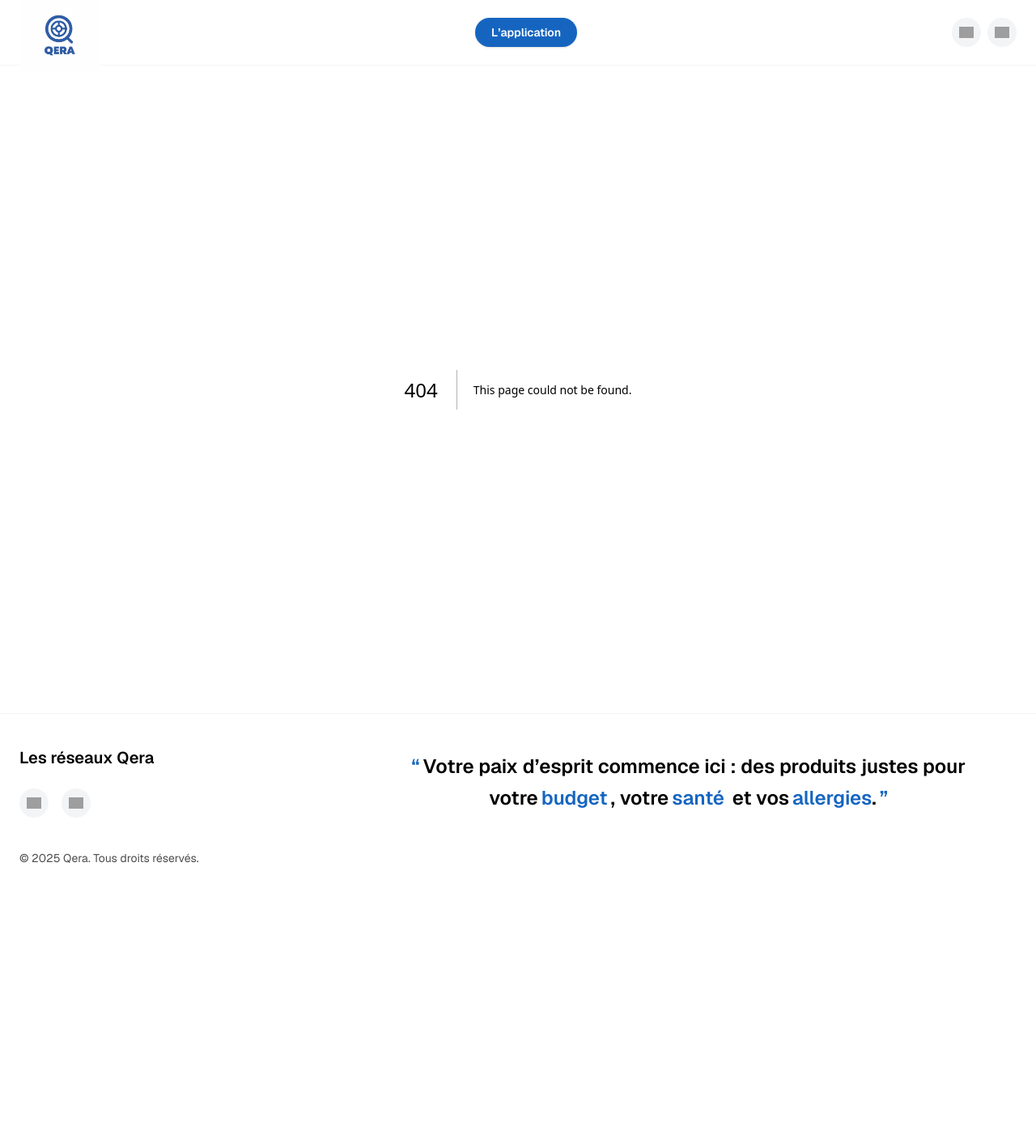
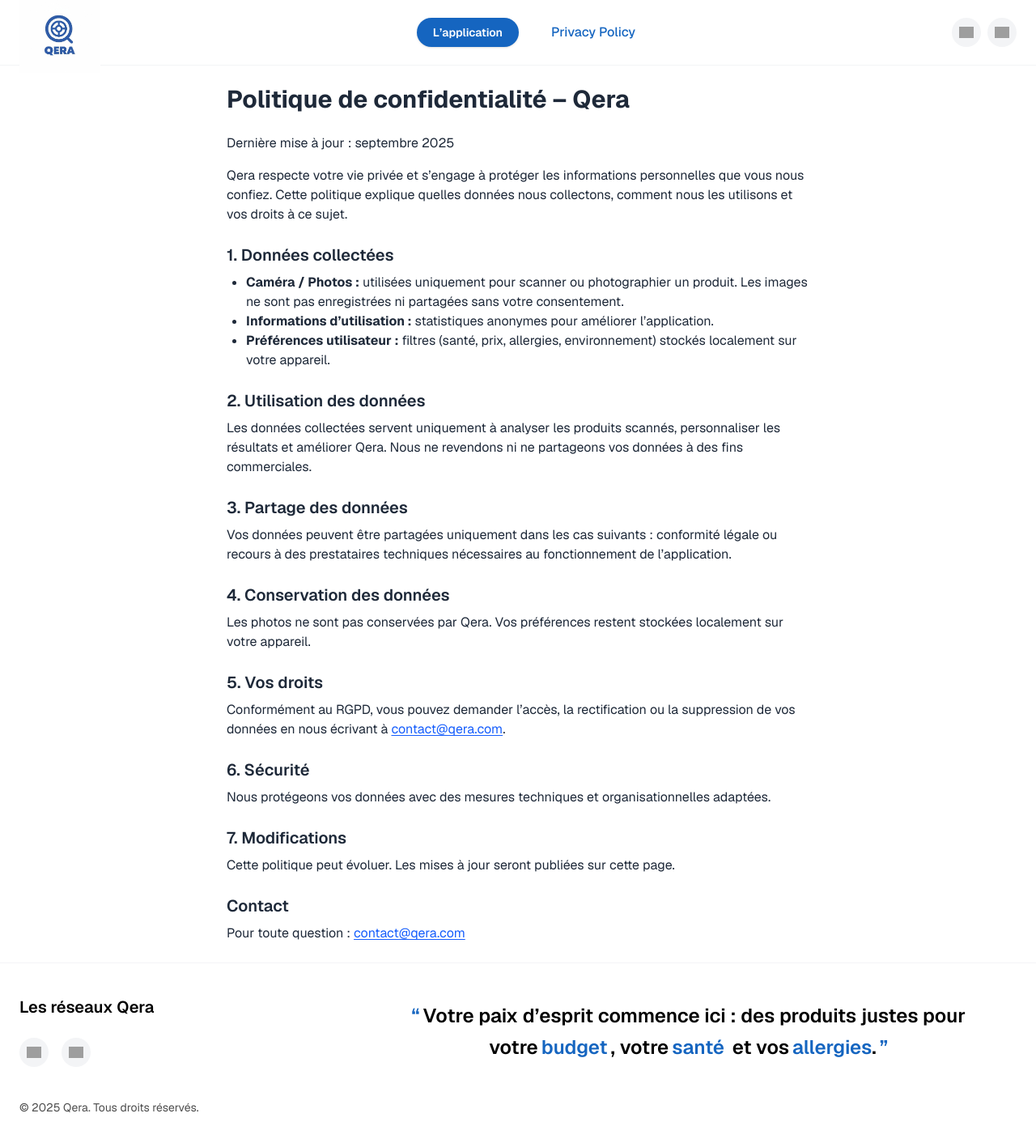
Before and after one commit to assia-briere/Qerapp, a Next.js app: page /politique-de-confidentialite in a window 1280 px wide. Before the commit this address had no page. Shown: the top 1412 px of the page at 81% size. Before the commit the page ends 1110 px from the top, so only its background shows below. Built offline with nearby package versions, Linux system fonts and the light colour scheme; grey boxes are pictures that could not be loaded.

Commit message:
Privacy Policy

```diff
--- /dev/null
+++ b/src/app/politique-de-confidentialite/page.tsx
@@ -0,0 +1,76 @@
+"use client";
+
+import React from "react";
+
+export default function PolitiqueConfidentialite() {
+  return (
+    <main className="max-w-3xl mx-auto p-6 text-gray-800">
+      <h1 className="text-3xl font-bold mb-6">Politique de confidentialité – Qera</h1>
+      <p className="mb-4">Dernière mise à jour : septembre 2025</p>
+
+      <p className="mb-4">
+        Qera respecte votre vie privée et s’engage à protéger les informations personnelles que vous nous confiez.
+        Cette politique explique quelles données nous collectons, comment nous les utilisons et vos droits à ce sujet.
+      </p>
+
+      <h2 className="text-xl font-semibold mt-6 mb-2">1. Données collectées</h2>
+      <ul className="list-disc ml-6 mb-4">
+        <li>
+          <strong>Caméra / Photos :</strong> utilisées uniquement pour scanner ou photographier un produit.
+          Les images ne sont pas enregistrées ni partagées sans votre consentement.
+        </li>
+        <li>
+          <strong>Informations d’utilisation :</strong> statistiques anonymes pour améliorer l’application.
+        </li>
+        <li>
+          <strong>Préférences utilisateur :</strong> filtres (santé, prix, allergies, environnement) stockés
+          localement sur votre appareil.
+        </li>
+      </ul>
+
+      <h2 className="text-xl font-semibold mt-6 mb-2">2. Utilisation des données</h2>
+      <p className="mb-4">
+        Les données collectées servent uniquement à analyser les produits scannés, personnaliser les résultats
+        et améliorer Qera. Nous ne revendons ni ne partageons vos données à des fins commerciales.
+      </p>
+
+      <h2 className="text-xl font-semibold mt-6 mb-2">3. Partage des données</h2>
+      <p className="mb-4">
+        Vos données peuvent être partagées uniquement dans les cas suivants : conformité légale ou recours à
+        des prestataires techniques nécessaires au fonctionnement de l’application.
+      </p>
+
+      <h2 className="text-xl font-semibold mt-6 mb-2">4. Conservation des données</h2>
+      <p className="mb-4">
+        Les photos ne sont pas conservées par Qera. Vos préférences restent stockées localement sur votre appareil.
+      </p>
+
+      <h2 className="text-xl font-semibold mt-6 mb-2">5. Vos droits</h2>
+      <p className="mb-4">
+        Conformément au RGPD, vous pouvez demander l’accès, la rectification ou la suppression de vos données en
+        nous écrivant à{" "}
+        <a href="mailto:contact@qera.com" className="text-blue-600 underline">
+          contact@qera.com
+        </a>.
+      </p>
+
+      <h2 className="text-xl font-semibold mt-6 mb-2">6. Sécurité</h2>
+      <p className="mb-4">
+        Nous protégeons vos données avec des mesures techniques et organisationnelles adaptées.
+      </p>
+
+      <h2 className="text-xl font-semibold mt-6 mb-2">7. Modifications</h2>
+      <p className="mb-4">
+        Cette politique peut évoluer. Les mises à jour seront publiées sur cette page.
+      </p>
+
+      <h2 className="text-xl font-semibold mt-6 mb-2">Contact</h2>
+      <p>
+        Pour toute question :{" "}
+        <a href="mailto:contact@qera.com" className="text-blue-600 underline">
+          contact@qera.com
+        </a>
+      </p>
+    </main>
+  );
+}
--- a/src/components/Header.tsx
+++ b/src/components/Header.tsx
@@ -10,8 +10,7 @@
   const pathname = usePathname();
 
   const isHome = pathname === "/";
-  const isBlogs = pathname.startsWith("/blogs");
-  const isTeam = pathname.startsWith("/equipe"); // ← adapte si ton chemin diffère
+  const isPolicy = pathname.startsWith("/politique-de-confidentialite");
 
   const baseLink =
     "text-base font-medium transition hover:text-[#1565c0] focus:outline-none focus:ring-2 focus:ring-offset-2 focus:ring-[#1565c0]";
@@ -42,22 +41,14 @@
             >
               L’application
             </Link>
-{/*
-            <Link
-              href="/blogs"
-              className={`${baseLink} ${isBlogs ? activeLink : ""}`}
-              aria-current={isBlogs ? "page" : undefined}
-            >
-              Qera blogs
-            </Link>
 
             <Link
-              href="/equipe"
-              className={`${baseLink} ${isTeam ? activeLink : ""}`}
-              aria-current={isTeam ? "page" : undefined}
+              href="/politique-de-confidentialite"
+              className={`${baseLink} ${isPolicy ? activeLink : ""}`}
+              aria-current={isPolicy ? "page" : undefined}
             >
-              Équipe Qera
-            </Link>*/}
+              Privacy Policy
+            </Link>
           </nav>
 
           {/* Right side: social + burger */}
@@ -79,7 +70,6 @@
               />
             </a>
 
-            {/* Instagram */}
             {/* Instagram */}
             <a
               href="https://www.instagram.com/qera_app?igsh=aHVvb3IyanIzdDNw"
@@ -124,22 +114,15 @@
               >
                 L’application
               </Link>
-               {/*<Link
-                href="/blogs"
+
+              <Link
+                href="/politique-de-confidentialite"
                 onClick={() => setOpen(false)}
                 className="py-2 text-base font-medium hover:text-[#1565c0]"
-                aria-current={isBlogs ? "page" : undefined}
+                aria-current={isPolicy ? "page" : undefined}
               >
-                Qera blogs
+                Politique de confidentialité
               </Link>
-              <Link
-                href="/equipe"
-                onClick={() => setOpen(false)}
-                className="py-2 text-base font-medium hover:text-[#1565c0]"
-                aria-current={isTeam ? "page" : undefined}
-              >
-                Équipe Qera
-              </Link>*/}
             </nav>
           </div>
         )}
```
